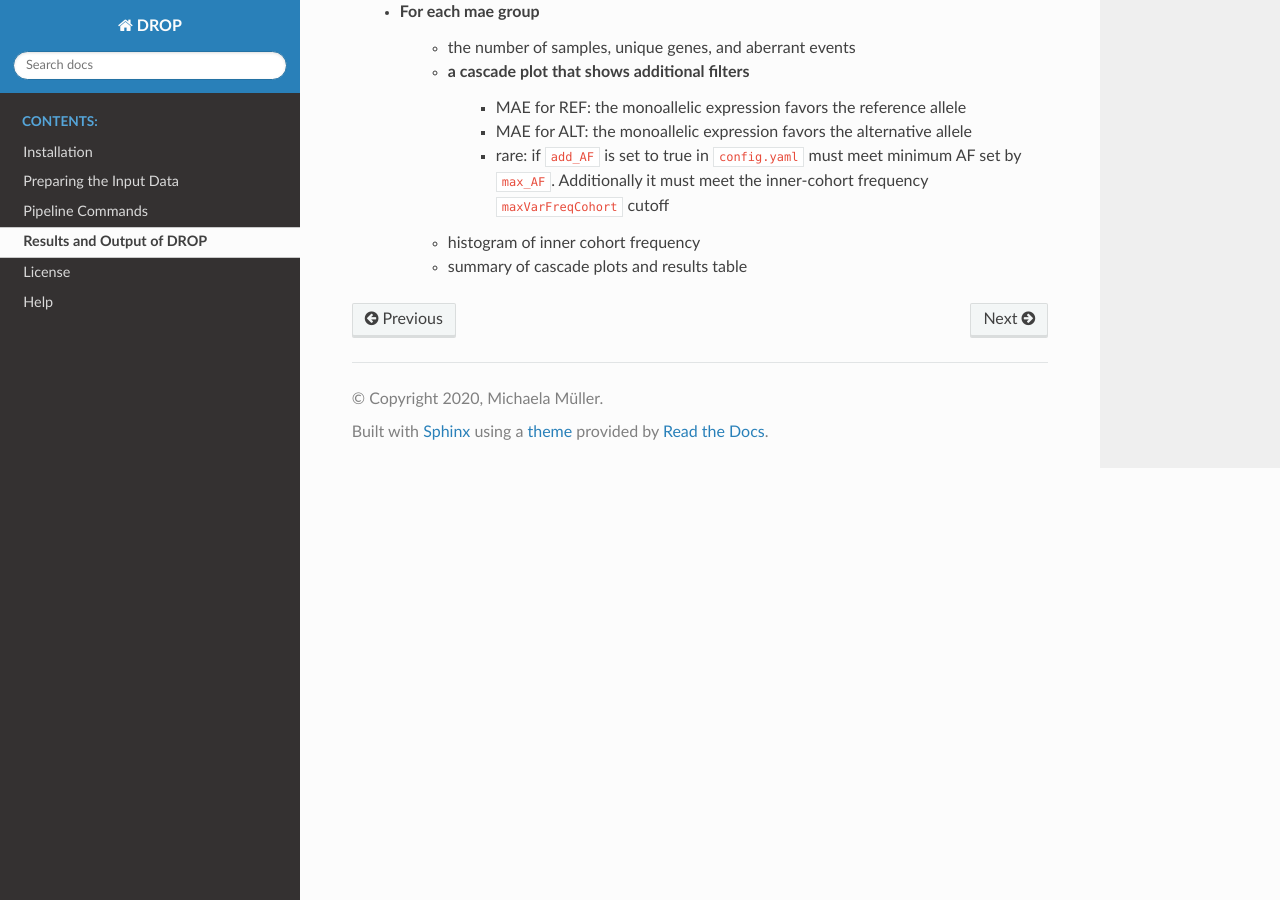
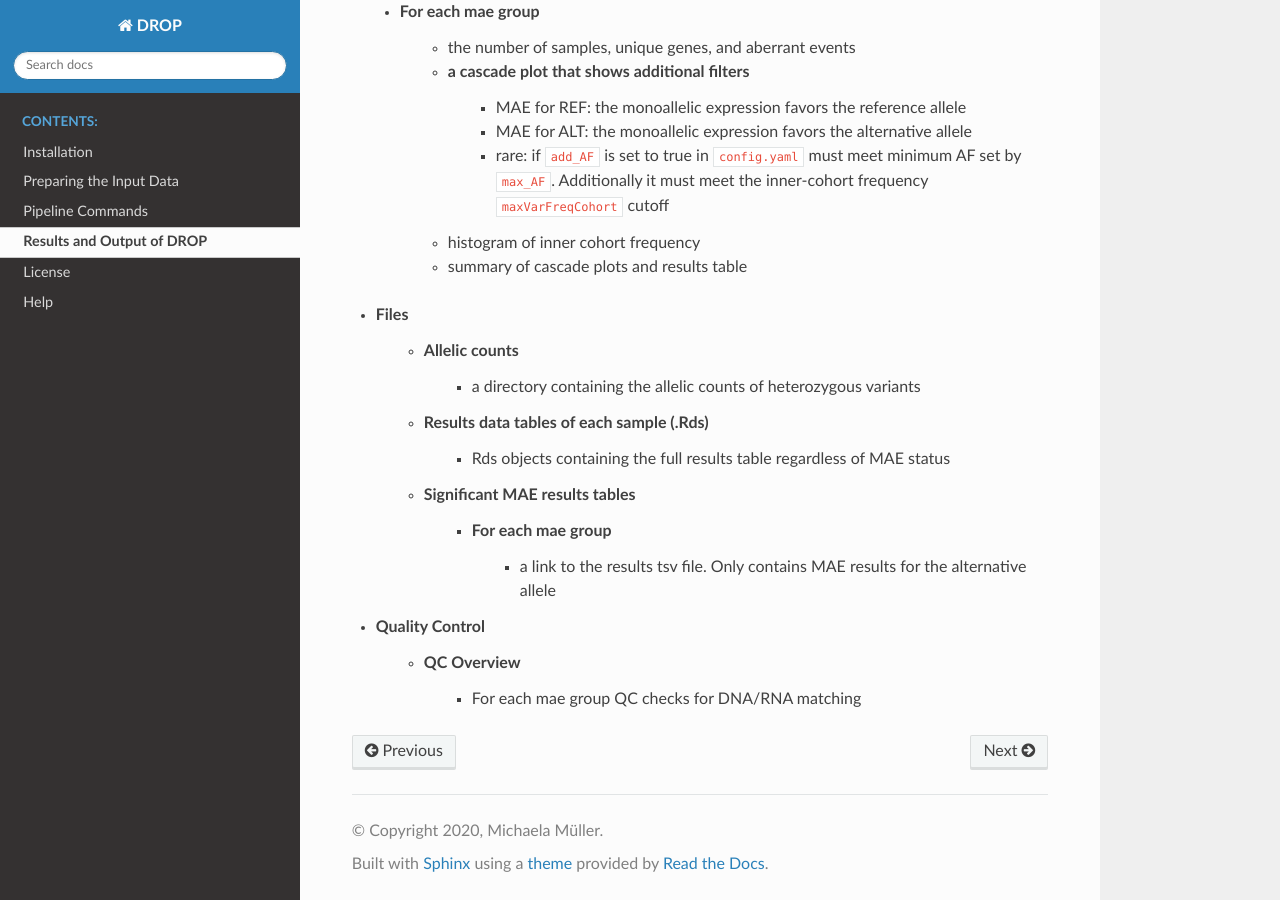
Before and after one commit to gagneurlab/drop, a Sphinx documentation site: the page built from docs/source/output.rst, in a window 1280 px wide and 900 px high, scrolled down 2307 px. Built offline with Sphinx 7.4.7 and the Read the Docs theme 2.0.0, drawn with Linux system fonts in a browser that asks for light colours.

Commit message:
update QC matching

```diff
--- a/docs/source/output.rst
+++ b/docs/source/output.rst
@@ -83,3 +83,14 @@ tab at the top of the screen. Following that the Overview tab contains links to
             - rare: if ``add_AF`` is set to true in ``config.yaml`` must meet minimum AF set by ``max_AF``. Additionally it must meet the inner-cohort frequency ``maxVarFreqCohort`` cutoff
         - histogram of inner cohort frequency
         - summary of cascade plots and results table
+- Files
+    - Allelic counts
+        - a directory containing the allelic counts of heterozygous variants
+    - Results data tables of each sample (.Rds)
+        - Rds objects containing the full results table regardless of MAE status
+    - Significant MAE results tables
+        - For each mae group
+            - a link to the results tsv file. Only contains MAE results for the alternative allele
+- Quality Control
+    - QC Overview
+        - For each mae group QC checks for DNA/RNA matching
```
Also changed, not shown: 2 other files.
